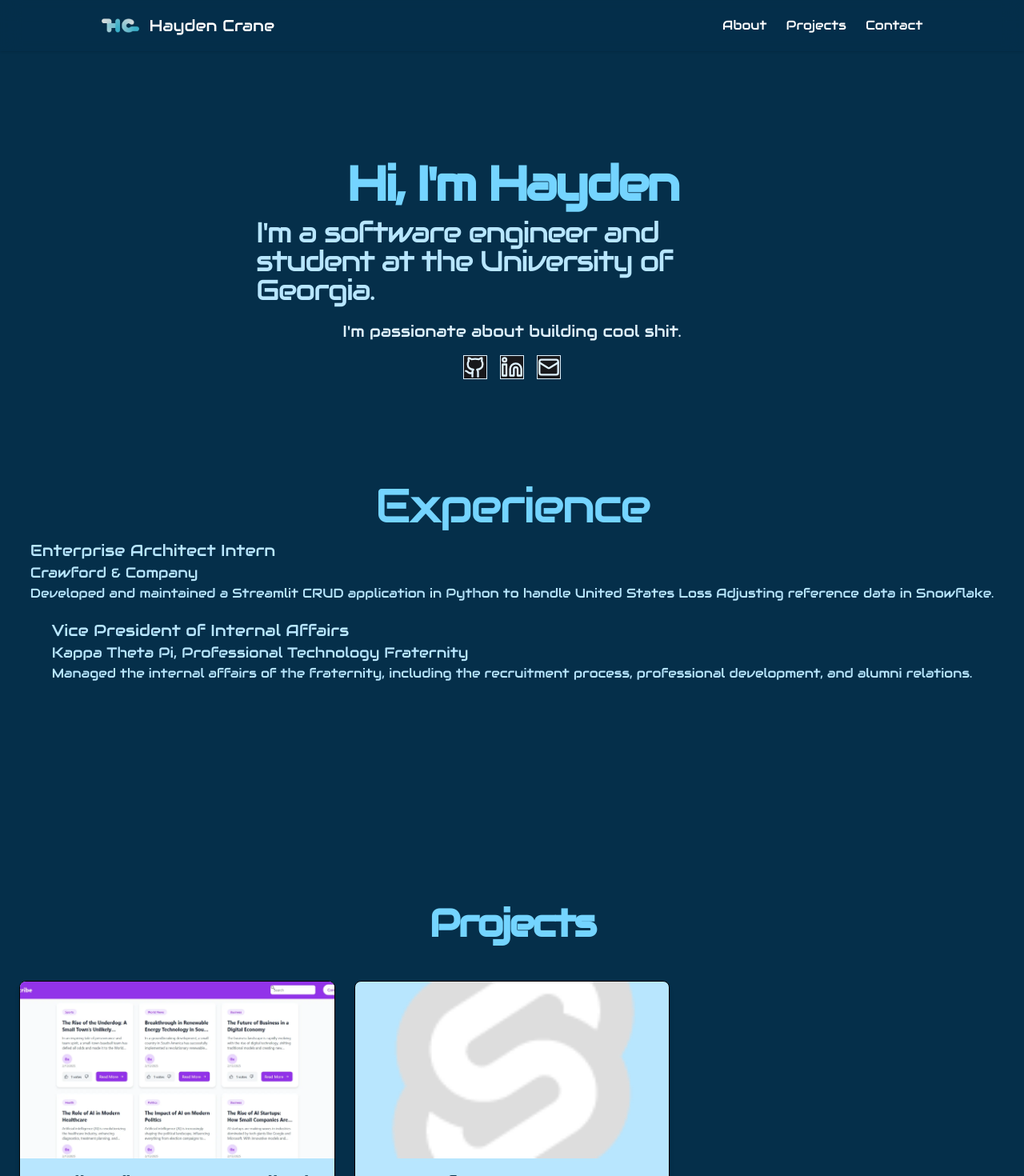
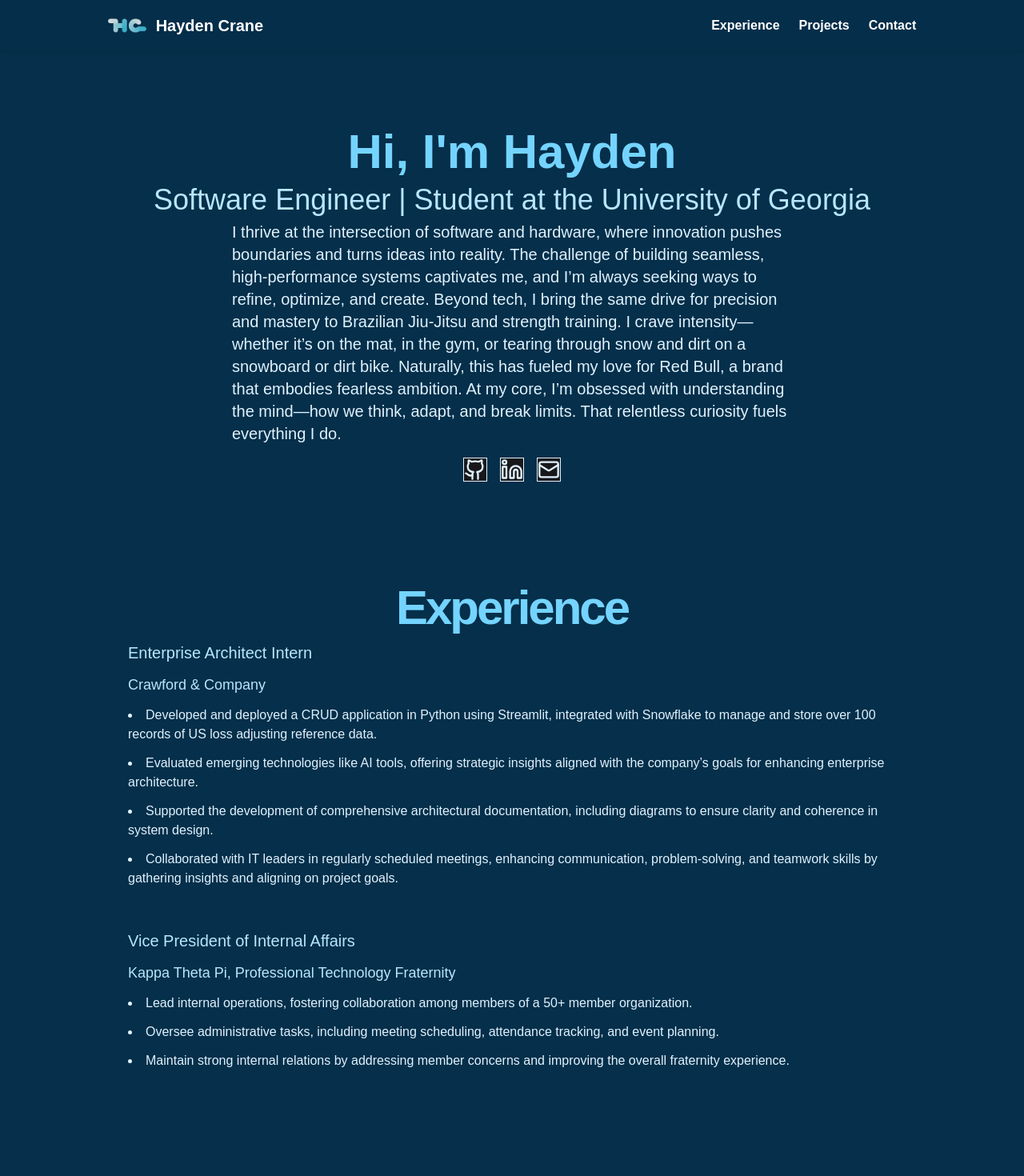
Before and after one commit to haydencrane28/haydencrane28.github.io, a SvelteKit app: page / in a window 1280 px wide. Shown: the top 1470 px of the page at 80% size. Built offline with nearby package versions, Linux system fonts and the light colour scheme.

Commit message:
UI enhancements

```diff
--- a/package.json
+++ b/package.json
@@ -43,7 +43,10 @@
     "@types/bun": "latest"
   },
   "dependencies": {
+    "@fontsource-variable/oswald": "^5.1.1",
+    "@fontsource-variable/space-grotesk": "^5.1.1",
     "@fontsource/audiowide": "^5.1.1",
+    "@fontsource/clear-sans": "^5.1.0",
     "@fortawesome/free-brands-svg-icons": "^6.7.2",
     "@fortawesome/svelte-fontawesome": "^0.2.3",
     "@sveltejs/adapter-auto": "^4.0.0",
@@ -52,7 +55,8 @@
     "gh-pages": "^6.3.0",
     "lucide-svelte": "^0.475.0",
     "svelte-adapter-github": "^1.0.0-next.0",
-    "svelte-preprocess": "^6.0.3"
+    "svelte-preprocess": "^6.0.3",
+    "website-portfolio": "."
   },
   "module": "index.ts"
 }
--- a/src/components/contact.svelte
+++ b/src/components/contact.svelte
@@ -28,7 +28,7 @@
     }
 </script>
 
-<div class="bg-sky-950 flex flex-col items-center py-12 md:py-24 lg:py-32">
+<div class="bg-sky-950 flex flex-col items-center ">
     <div class="container px-4 md:px-6">
         <div class="mx-auto max-w-2xl">
             <h2 class="text-sky-300 text-3xl font-bold tracking-tighter sm:text-4xl md:text-5xl mb-12 text-center">
--- a/src/components/experience.svelte
+++ b/src/components/experience.svelte
@@ -3,29 +3,36 @@
         {
             title: "Enterprise Architect Intern",
             company: "Crawford & Company",
-            description: "Developed and maintained a Streamlit CRUD application in Python to handle United States Loss Adjusting reference data in Snowflake.",
-        },
+            description: [
+                "Developed and deployed a CRUD application in Python using Streamlit, integrated with Snowflake to manage and store over 100 records of US loss adjusting reference data.",
+                "Evaluated emerging technologies like AI tools, offering strategic insights aligned with the company’s goals for enhancing enterprise architecture.",
+                "Supported the development of comprehensive architectural documentation, including diagrams to ensure clarity and coherence in system design.",
+                "Collaborated with IT leaders in regularly scheduled meetings, enhancing communication, problem-solving, and teamwork skills by gathering insights and aligning on project goals.",
+            ],
+       },
         {
             title: "Vice President of Internal Affairs",
             company: "Kappa Theta Pi, Professional Technology Fraternity",
-            description: "Managed the internal affairs of the fraternity, including the recruitment process, professional development, and alumni relations.",
+            description: [
+                "Lead internal operations, fostering collaboration among members of a 50+ member organization.",
+                "Oversee administrative tasks, including meeting scheduling, attendance tracking, and event planning.",
+                "Maintain strong internal relations by addressing member concerns and improving the overall fraternity experience.",
+            ],
         }
     ]
 </script>
 
-<div class="custom-font bg-sky-950 text-sky-200 flex flex-col items-center py-12 md:py-24 lg:py-32">
-    <h1 class="custom-font text-sky-300 mb-3 text-3xl tracking-tighter sm:text-4xl md:text-5xl lg:text-6xl/none">Experience</h1>
+<div class="w-3/4 bg-sky-950 text-sky-200 flex flex-col items-center justify-center mx-auto py-12 md:py-24 lg:py-32">
+    <h1 class="font-bold text-sky-300 mb-3 text-3xl tracking-tighter sm:text-4xl md:text-5xl lg:text-6xl/none ">Experience</h1>
     {#each experiences as experience}
-        <div class="items-left mb-5">
-            <h2 class="text-xl">{experience.title}</h2>
-            <h3 class="text-lg">{experience.company}</h3>
-            <p class="text-md">{experience.description}</p>
+        <div class="w-full text-left mb-10">
+            <h2 class="text-xl mb-3">{experience.title}</h2>
+            <h3 class="text-lg mb-3">{experience.company}</h3>
+            <ul class="list-disc list-inside text-md text-sky-100">
+                {#each experience.description as point}
+                    <li class="mb-3">{point}</li>
+                {/each}
+            </ul>
         </div>
     {/each}
 </div>
-
-<style>
-    .custom-font {
-        font-family: 'Audiowide', sans-serif;
-    }
-</style>
--- a/src/components/intro.svelte
+++ b/src/components/intro.svelte
@@ -2,17 +2,17 @@
     import { Github, Linkedin, Mail } from 'lucide-svelte';
 </script>
 
-<main class="bg-sky-950 flex flex-col items-center justify-center w-full mx-auto pt-40">
-    <div class="mt-10 flex flex-col items-center justify-center w-1/2 relative">
-        <h1 class="text-sky-300 mb-3 text-3xl font-bold tracking-tighter sm:text-4xl md:text-5xl lg:text-6xl/none relative group">
+<main class="bg-sky-950 flex flex-col items-center justify-center w-full mx-auto sm:pt-30 pt-20">
+    <div class="mt-10 flex flex-col items-center justify-center w-3/4 relative">
+        <h1 class="font-bold text-sky-300 mb-3 text-3xl sm:text-4xl md:text-5xl lg:text-6xl/none relative group">
             Hi, I'm <span class="relative inline-block transition-opacity duration-300 group-hover:opacity-0">Hayden</span>
             <span class="absolute sm:left-28 md:left-35 lg:left-45 opacity-0 transition-opacity duration-300 group-hover:opacity-100">nedyah</span>
         </h1>
-        <p class="text-sky-200 mb-5 text-3xl font-medium tracking-tighter sm:text-2xl md:text-4xl lg:text-4xl/none">
-            I'm a software engineer and student at the University of Georgia.
+        <p class="text-sky-200 mb-2 text-3xl sm:text-2xl md:text-4xl lg:text-4xl/none">
+            Software Engineer | Student at the University of Georgia
         </p>
         <p class="mx-auto max-w-[700px] text-sky-100 md:text-xl">
-            I'm passionate about building cool shit.
+            I thrive at the intersection of software and hardware, where innovation pushes boundaries and turns ideas into reality. The challenge of building seamless, high-performance systems captivates me, and I’m always seeking ways to refine, optimize, and create. Beyond tech, I bring the same drive for precision and mastery to Brazilian Jiu-Jitsu and strength training. I crave intensity—whether it’s on the mat, in the gym, or tearing through snow and dirt on a snowboard or dirt bike. Naturally, this has fueled my love for Red Bull, a brand that embodies fearless ambition. At my core, I’m obsessed with understanding the mind—how we think, adapt, and break limits. That relentless curiosity fuels everything I do.
         </p>
         <div class="flex mt-4 righ-4 space-x-4">
             <a href="https://github.com/haydencrane28" target="_blank" aria-label="GitHub">
--- a/src/components/navbar.svelte
+++ b/src/components/navbar.svelte
@@ -5,13 +5,13 @@
  </script>
 
 <nav>
-    <div class="shadow h-16 bg-sky-950/50 backdrop-blur-md flex z-50 items-center justify-center lg:space-x-140 sm:space-x-50 px-2 sm:px-4 py-1 fixed w-full top-0 start-0">
+    <div class="font-bold shadow h-16 bg-sky-950/50 backdrop-blur-md flex z-50 items-center justify-center lg:space-x-140 sm:space-x-50 px-2 sm:px-4 py-1 fixed w-full top-0 start-0">
         <a href="/" class="hidden sm:flex items-center">
             <img src={Logo} class="me-3 h-8 sm:h-6" alt="Logo" />
             <span class="self-center whitespace-nowrap text-xl text-white">Hayden Crane</span>
         </a>
-        <div class="flex items-center space-x-6 font-medium text-white " >
-            <a href="#about" class="hover:text-sky-200">About</a>
+        <div class="flex items-center space-x-6 text-white " >
+            <a href="#experience" class="hover:text-sky-200">Experience</a>
             <a href="#projects" class="hover:text-sky-200">Projects</a>
             <a href="#contact" class="hover:text-sky-200">Contact</a>
         </div>
--- a/src/components/projects.svelte
+++ b/src/components/projects.svelte
@@ -3,7 +3,7 @@
 
     let projects = [
         {
-            title: "StealhScribe - A Decentralized News Platform Powered by IPFS",
+            title: "StealthScribe - A Decentralized News Platform Powered by IPFS",
             description: "PERMANENT, ANONYMOUS, UNFILTERED. Leveraging bleeding edge peer-to-peer file sharing technology, StealthScribe allows users from anywhere on (or off) the planet to share news or information easily.",
             image: "/lib/stealthscribe.webp",
             weblink: "https://stealthscribe.co",
@@ -21,7 +21,7 @@
     ];
 </script>
 
-<div class="bg-sky-950 flex flex-col items-center py-12 md:py-24 lg:py-32">
+<div class="bg-sky-950 flex flex-col items-center ">
     <div class="container px-4 md:px-6">
         <h1 class="text-sky-300 text-3xl font-bold tracking-tighter sm:text-4xl md:text-5xl mb-12 text-center">Projects</h1>
         <div class="grid gap-6 md:grid-cols-2 lg:grid-cols-3">
--- a/src/routes/+page.svelte
+++ b/src/routes/+page.svelte
@@ -8,24 +8,27 @@
     import Contact from "../components/contact.svelte";
 </script>
 
-<div class="custom-font">
+<div class="bg-sky-950 custom-font">
     <Navbar />
     <Intro />
-    <section id="about" class="scroll-mt-6 sm:scroll-mt-2">
+    <section id="experience" class="scroll-mt-8">
         <Experience />
     </section>
-    <section id="projects" class="scroll-mt-6">
+    <section id="projects" class="scroll-mt-24">
         <Projects />
     </section>
     <TechStack />
-    <section id="contact" class="scroll-mt-6">
+    <section id="contact" class="scroll-mt-6 mb-24">
         <Contact />
     </section>
-    <Footer />
+    <section>
+        <Footer />
+    </section>
 </div>
 
 <style>
     .custom-font {
-        font-family: 'Audiowide', sans-serif;
+        font-family: 'Space Grotesk Variable', sans-serif;
+        font-weight: 500;
     }
 </style>
```
Also changed, not shown: 1 other file (tests, documents, lock files or other folders).
